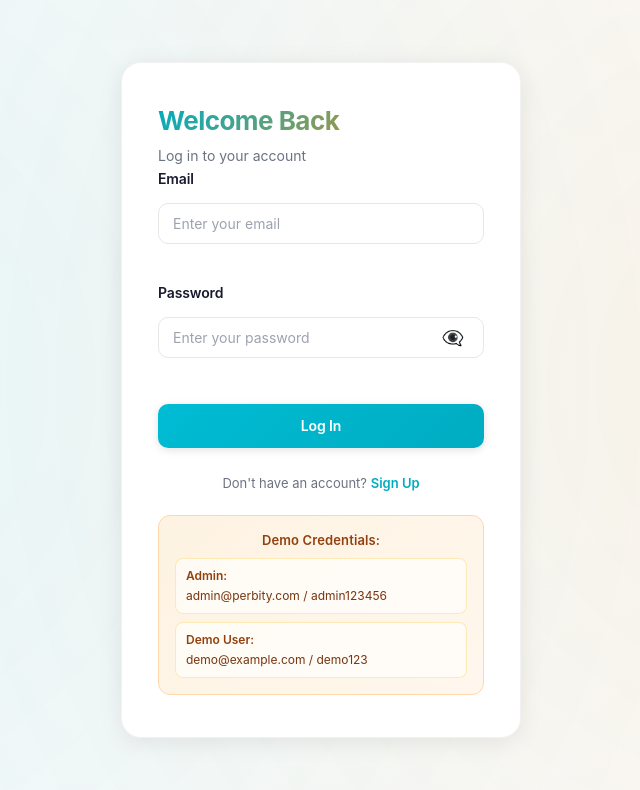
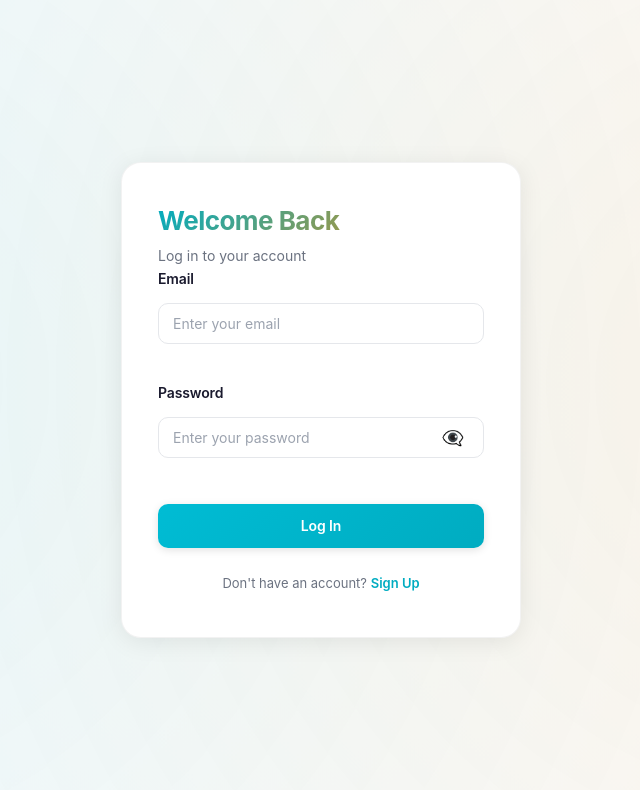
Before and after one commit to Awadul/Perbity, a React (Vite) app in the folder Ajmal/: page /login in a window 1280 px wide. Shown: the top 790 px of the page, without its empty margins (319-959 px from the left). Built offline with nearby package versions, Linux system fonts and the light colour scheme; no server answers.

Commit message:
removed demo creds from login

```diff
--- a/Ajmal/src/pages/Login.jsx
+++ b/Ajmal/src/pages/Login.jsx
@@ -156,21 +156,6 @@ const Login = () => {
         <div className="login-footer">
           <p>Don't have an account? <Link to="/signup">Sign Up</Link></p>
         </div>
-
-        {/* Demo Credentials Info */}
-        <div className="demo-credentials">
-          <h4>Demo Credentials:</h4>
-          <div className="demo-list">
-            <div className="demo-item">
-              <strong>Admin:</strong>
-              <span>admin@perbity.com / admin123456</span>
-            </div>
-            <div className="demo-item">
-              <strong>Demo User:</strong>
-              <span>demo@example.com / demo123</span>
-            </div>
-          </div>
-        </div>
       </div>
     </div>
   );
```
